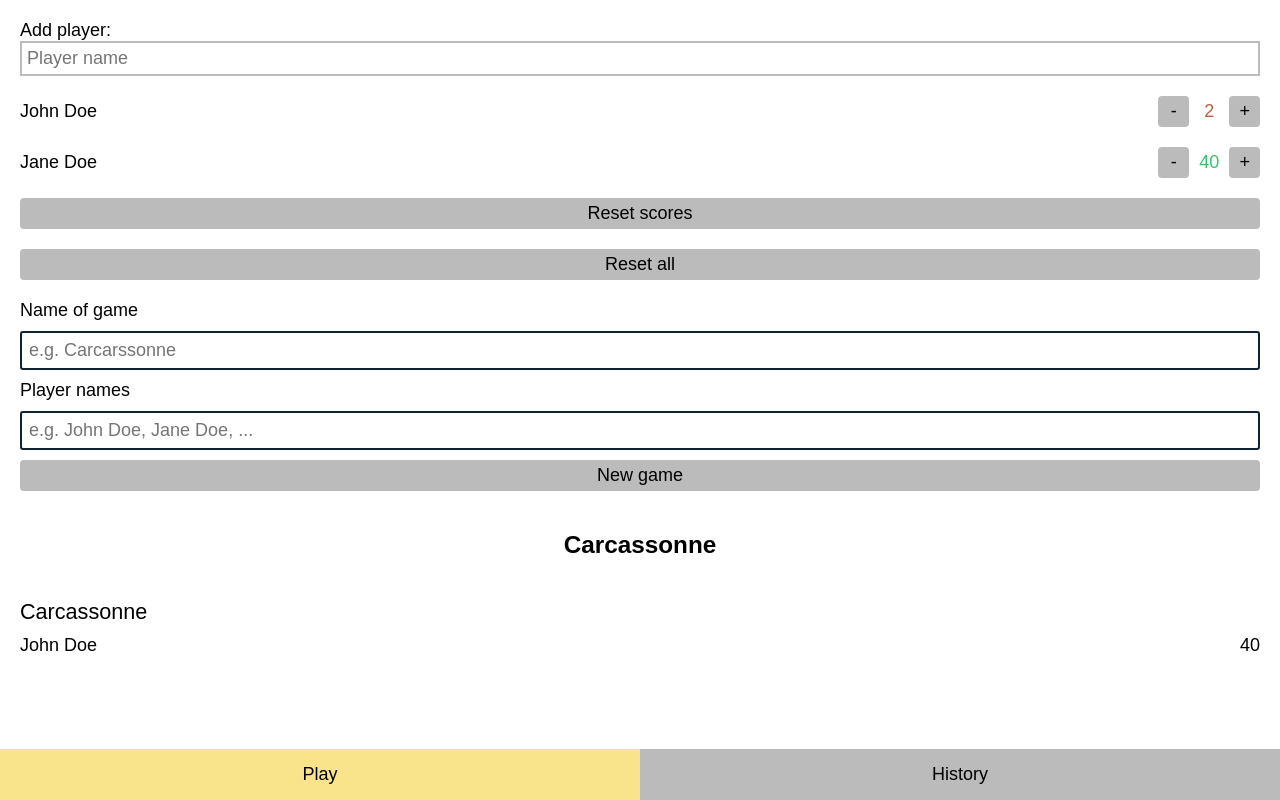
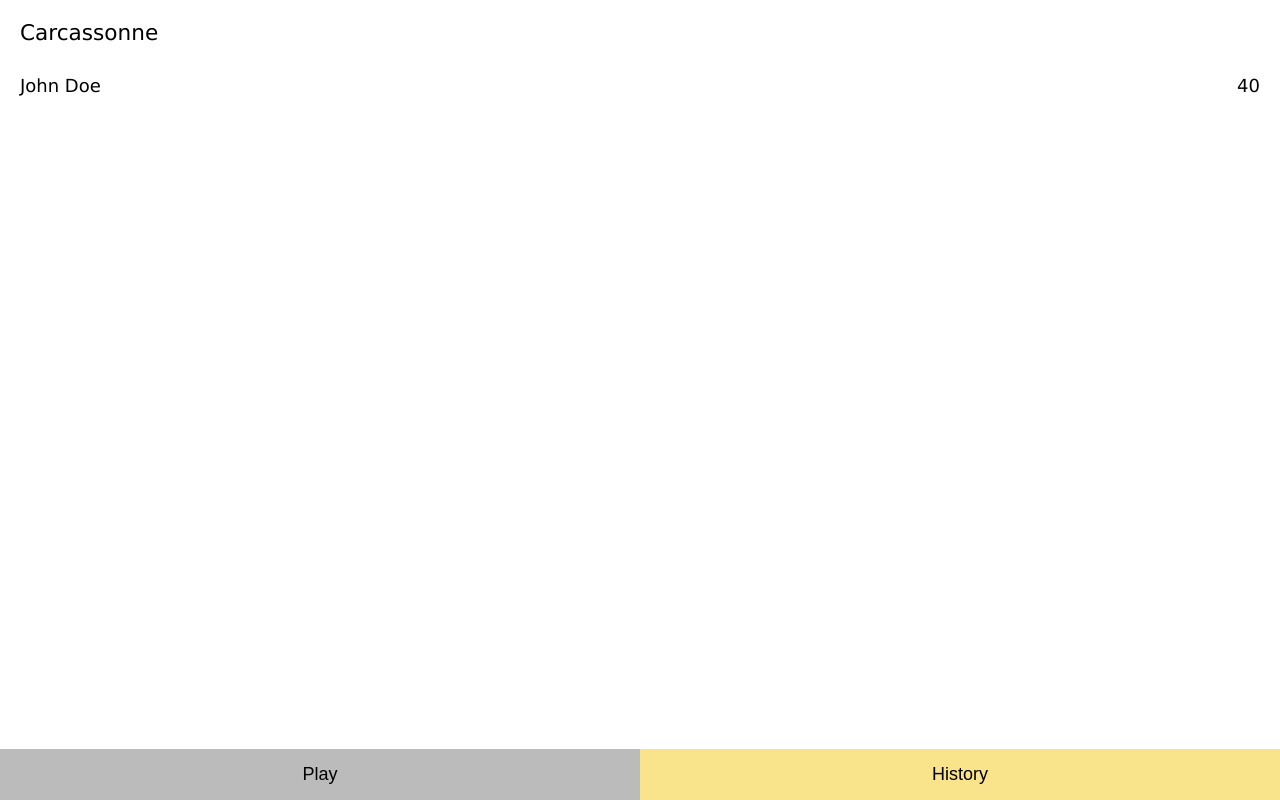
Before and after one commit to dw0111/scorekeeper, a React (Create React App) app: page / in a window 1280 px wide. Built offline with nearby package versions, Linux system fonts and the light colour scheme.

Commit message:
Make nav work

```diff
--- a/src/components/App/App.js
+++ b/src/components/App/App.js
@@ -1,12 +1,11 @@
 import { useState } from 'react'
-import PlayerForm from '../PlayerForm/PlayerForm'
 import Player from '../Player/Player'
 import Button from '../Button/Button'
 import GameForm from '../GameForm/GameForm'
 import Header from '../Header/Header'
-import History from '../HistoryEntry/HistoryEntry'
 import Navigation from '../Navigation/Navigation'
 import styled from 'styled-components'
+import HistoryEntry from '../HistoryEntry/HistoryEntry'
 
 function App() {
   let [players, setPlayers] = useState([
@@ -14,12 +13,19 @@ function App() {
     { name: 'Jane Doe', score: 40 },
   ])
 
-  const [activeIndex, setActiveIndex] = useState(0)
-  const pages = ['Play', 'History']
+  const [currentPage, setCurrentPage] = useState('history')
 
   return (
     <AppGrid>
-      <PlayerForm players={players} addPlayer={setPlayers} />
+      {currentPage === 'play' && (
+        <div>
+          <GameForm onCreateGame={newGame} />
+        </div>
+      )}
+
+      {currentPage === 'game' && (
+        <GamePage>
+          <Header text="Carcassonne" />
           {players.map((player, index) => (
             <Player
               playerName={player.name}
@@ -31,26 +37,31 @@ function App() {
           ))}
           <Button
             onClick={() =>
-          setPlayers(players.map(player => ({ name: player.name, score: 0 })))
+              setPlayers(
+                players.map(player => ({ name: player.name, score: 0 }))
+              )
             }
           >
             Reset scores
           </Button>
-      <Button onClick={() => setPlayers([])}>Reset all</Button>
-      <GameForm onCreateGame={newGame} />
-      <Header text="Carcassonne" />
-      <History
+          <Button onClick={() => console.log('End Game')}>End Game</Button>
+        </GamePage>
+      )}
+
+      {currentPage === 'history' && (
+        <div>
+          <HistoryEntry
             nameOfGame="Carcassonne"
             players={[{ name: 'John Doe', score: 40 }]}
           />
-      <Navigation
-        onNavigate={(page, index) => {
-          console.log(`Changed to ${page}`)
-          setActiveIndex(index)
-        }}
-        pages={pages}
-        activeIndex={activeIndex}
-      />
+        </div>
+      )}
+
+      {(currentPage === 'play' || currentPage === 'history') && (
+        <div>
+          <Navigation onNavigate={setCurrentPage} currentPage={currentPage} />
+        </div>
+      )}
     </AppGrid>
   )
 
@@ -82,3 +93,8 @@ const AppGrid = styled.div`
   gap: 20px;
   padding: 20px;
 `
+
+const GamePage = styled.div`
+  display: grid;
+  gap: 20px;
+`
--- a/src/components/Button/Button.js
+++ b/src/components/Button/Button.js
@@ -1,13 +1,18 @@
 import styled from 'styled-components/macro'
 
-export default function Button({ onClick, children }) {
-  return <ButtonElement onClick={onClick}>{children}</ButtonElement>
+export default function Button({ onClick, children, isActive }) {
+  return (
+    <ButtonElement onClick={onClick} isActive={isActive}>
+      {children}
+    </ButtonElement>
+  )
 }
 
 const ButtonElement = styled.button`
-  padding: 5px 10px;
+  padding: 10px;
   background: #bbb;
   border: none;
   border-radius: 4px;
   width: 100%;
+  ${({ isActive }) => isActive && 'background: #fae48bff;'}
 `
--- a/src/components/GameForm/GameForm.js
+++ b/src/components/GameForm/GameForm.js
@@ -1,10 +1,10 @@
 import Input from '../Input/Input'
 import Button from '../Button/Button'
+import styled from 'styled-components'
 
 export default function GameForm({ onCreateGame }) {
   return (
-    <form
-      className="GameForm"
+    <Form
       onSubmit={e => {
         const [game, players] = cleanSubmit(e)
         onCreateGame(game, players)
@@ -20,8 +20,8 @@ export default function GameForm({ onCreateGame }) {
         placeholderText="e.g. John Doe, Jane Doe, ..."
         name="players"
       />
-      <Button>New game</Button>
-    </form>
+      <Button>Create game</Button>
+    </Form>
   )
 
   function cleanSubmit(e) {
@@ -34,3 +34,11 @@ export default function GameForm({ onCreateGame }) {
     return [game, players]
   }
 }
+
+const Form = styled.form`
+  display: grid;
+  grid-template-rows: 1fr 1fr 2fr;
+  gap: 40px;
+  align-items: end;
+  height: 100%;
+`
--- a/src/components/GlobalStyles/GlobalStyles.js
+++ b/src/components/GlobalStyles/GlobalStyles.js
@@ -8,7 +8,7 @@ export default createGlobalStyle`
 body {
   margin: 0;
   font-size: 112.5%;
-  font-family: sans-serif;
+  font-family: 'Lucida Sans', 'Lucida Sans Regular', 'Lucida Grande', 'Lucida Sans Unicode', Geneva, Verdana, sans-serif
 }
 
 input,
--- a/src/components/HistoryEntry/HistoryEntry.js
+++ b/src/components/HistoryEntry/HistoryEntry.js
@@ -17,6 +17,8 @@ export default function HistoryEntry({ nameOfGame, players }) {
 }
 
 const HistoryElement = styled.section`
+  display: grid;
+  gap: 20px;
   width: 100%;
 `
 
--- a/src/components/Navigation/Navigation.js
+++ b/src/components/Navigation/Navigation.js
@@ -1,19 +1,20 @@
 import styled from 'styled-components'
 
-export default function Navigation({ onNavigate, pages, activeIndex }) {
+export default function Navigation({ onNavigate, currentPage }) {
   return (
     <Nav>
-      {pages.map((page, index) =>
-        index === activeIndex ? (
-          <ActiveButton key={page} onClick={() => onNavigate(page, index)}>
-            {page}
-          </ActiveButton>
-        ) : (
-          <NavButton key={page} onClick={() => onNavigate(page, index)}>
-            {page}
-          </NavButton>
-        )
-      )}
+      <NavButton
+        onClick={() => onNavigate('play')}
+        isActive={currentPage === 'play'}
+      >
+        Play
+      </NavButton>
+      <NavButton
+        onClick={() => onNavigate('history')}
+        isActive={currentPage === 'history'}
+      >
+        History
+      </NavButton>
     </Nav>
   )
 }
@@ -31,11 +32,5 @@ const NavButton = styled.button`
   background: #bbb;
   border: none;
   width: 50%;
+  ${props => props.isActive && 'background: #fae48bff;'}
 `
-
-const ActiveButton = styled.button`
-  background: #fae48bff;
-  padding: 15px;
-  border: none;
-  width: 50%;
-`
```
Lines whose indentation alone changed are shown as unchanged.
